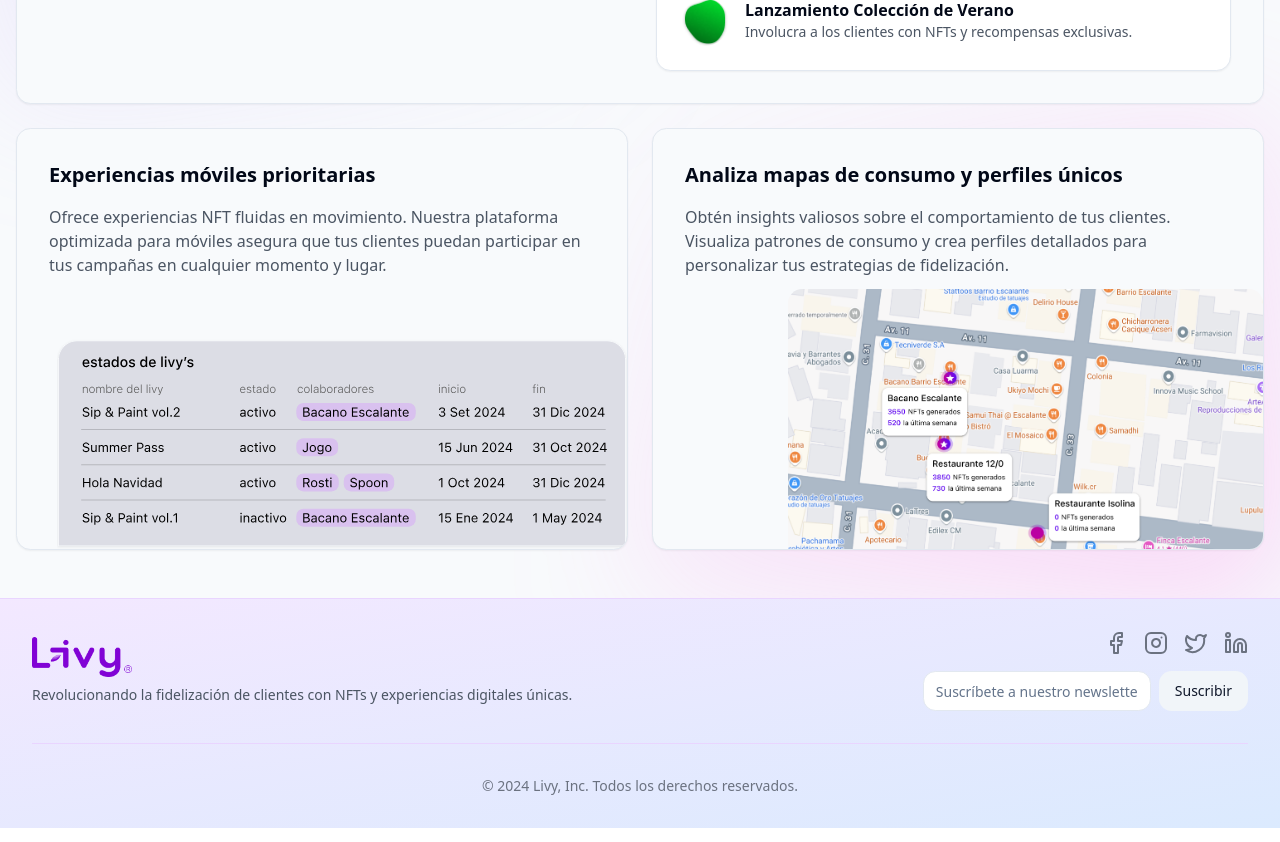
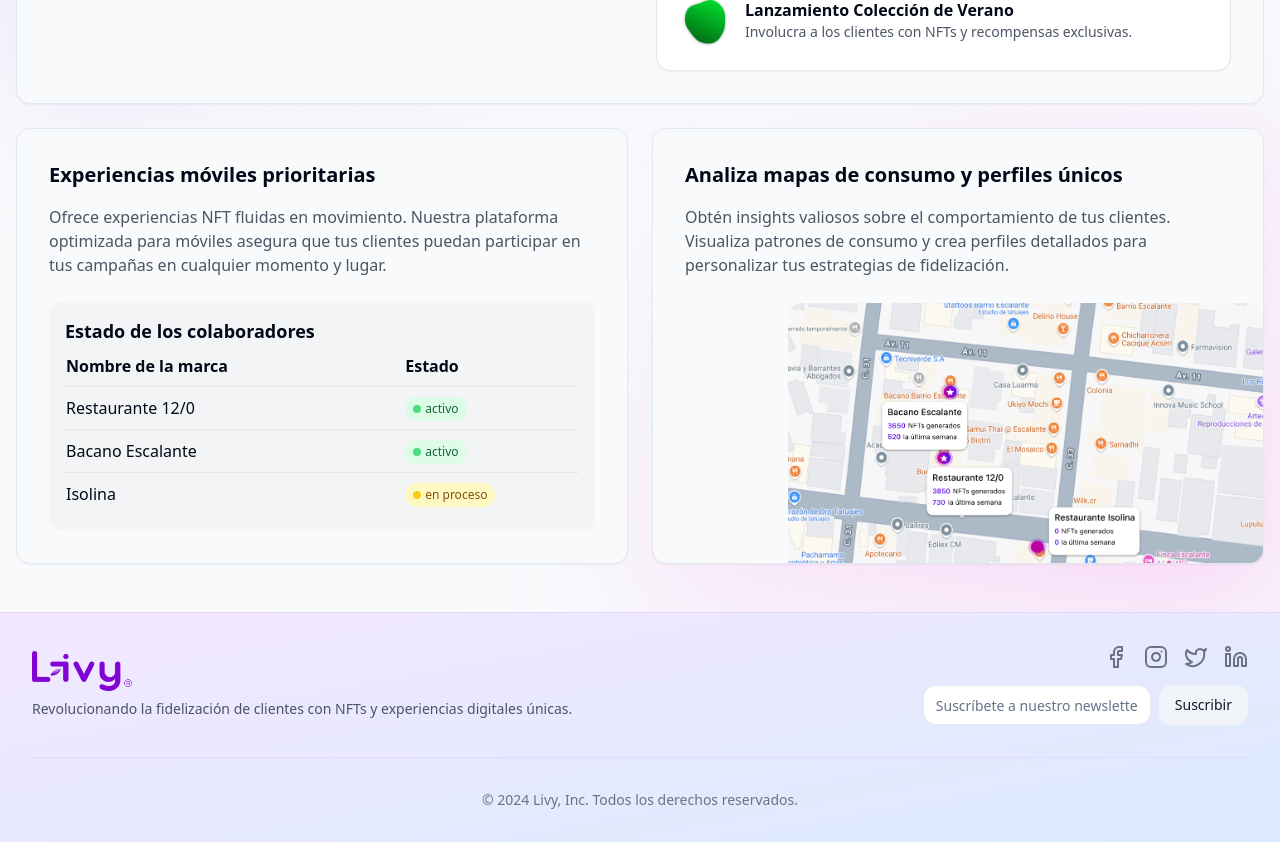
Before and after one commit to juanpredev13/livy, a Next.js app: page / in a window 1280 px wide. Shown: the part 1180-2022 px from the top of the page. Built offline with nearby package versions, Linux system fonts and the light colour scheme.

Commit message:
features and footer section added

```diff
--- a/src/components/sections/feature-section.tsx
+++ b/src/components/sections/feature-section.tsx
@@ -20,6 +20,11 @@
       description: "Involucra a los clientes con NFTs y recompensas exclusivas.",
       icon: "/sello-3.png"
     }
+  ]
+  const collaborators = [
+    { name: "Restaurante 12/0", status: "activo" },
+    { name: "Bacano Escalante", status: "activo" },
+    { name: "Isolina", status: "en proceso" }
   ]
 
   return (
@@ -87,20 +92,41 @@
             </CardContent>
           </Card>
           <Card className="relative overflow-hidden bg-[#F8FAFC]">
-            <CardContent className="p-8 pb-32">
+            <CardContent className="p-8">
               <h2 className="text-xl font-bold mb-4">Experiencias móviles prioritarias</h2>
               <p className="mb-4 text-gray-600">
                 Ofrece experiencias NFT fluidas en movimiento. Nuestra plataforma optimizada para móviles asegura
                 que tus clientes puedan participar en tus campañas en cualquier momento y lugar.
               </p>
-              <div className="absolute bottom-0 right-0 w-[570px] h-1/2">
-                <Image
-                  src="/estados.svg"
-                  alt="Interfaz móvil"
-                  width={300}
-                  height={300}
-                  className="object-cover w-full h-full"
-                />
+              <div className="mt-6 bg-gray-100 rounded-lg p-4">
+                <h3 className="text-lg font-semibold mb-2">Estado de los colaboradores</h3>
+                <div className="overflow-x-auto">
+                  <table className="w-full">
+                    <thead>
+                      <tr className="text-left">
+                        <th className="pb-2 pr-4">Nombre de la marca</th>
+                        <th className="pb-2">Estado</th>
+                      </tr>
+                    </thead>
+                    <tbody>
+                      {collaborators.map((collaborator, index) => (
+                        <tr key={index} className="border-t border-gray-200">
+                          <td className="py-2 pr-4">{collaborator.name}</td>
+                          <td className="py-2">
+                            <span className={`inline-flex items-center px-2 py-1 rounded-full text-xs font-medium ${
+                              collaborator.status === 'activo' ? 'bg-green-100 text-green-800' : 'bg-yellow-100 text-yellow-800'
+                            }`}>
+                              <span className={`w-2 h-2 mr-1 rounded-full ${
+                                collaborator.status === 'activo' ? 'bg-green-400' : 'bg-yellow-400'
+                              }`}></span>
+                              {collaborator.status}
+                            </span>
+                          </td>
+                        </tr>
+                      ))}
+                    </tbody>
+                  </table>
+                </div>
               </div>
             </CardContent>
           </Card>
```
Also changed, not shown: public/colaboradores.svg (added).
